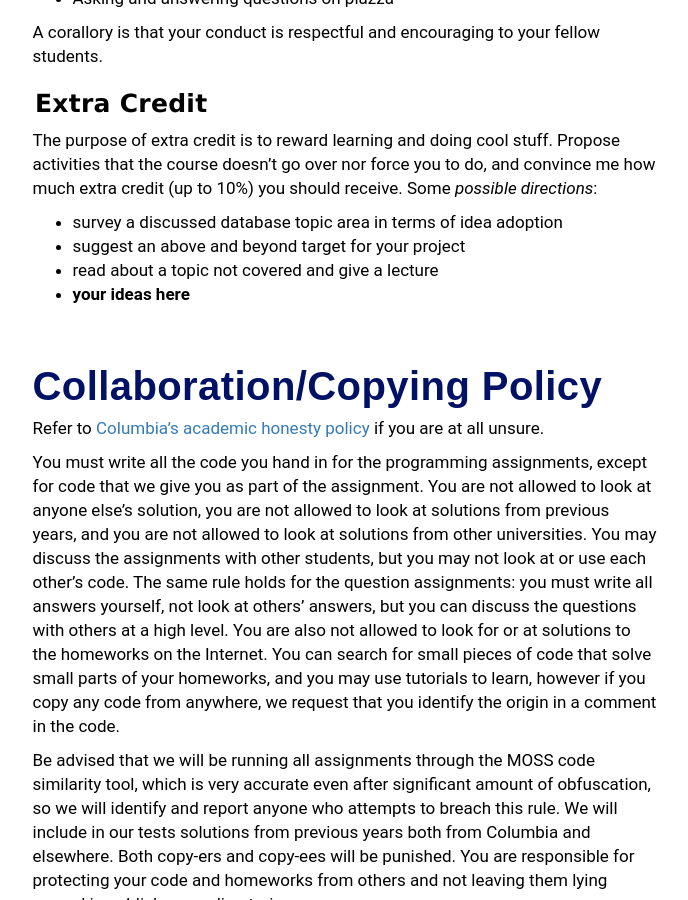
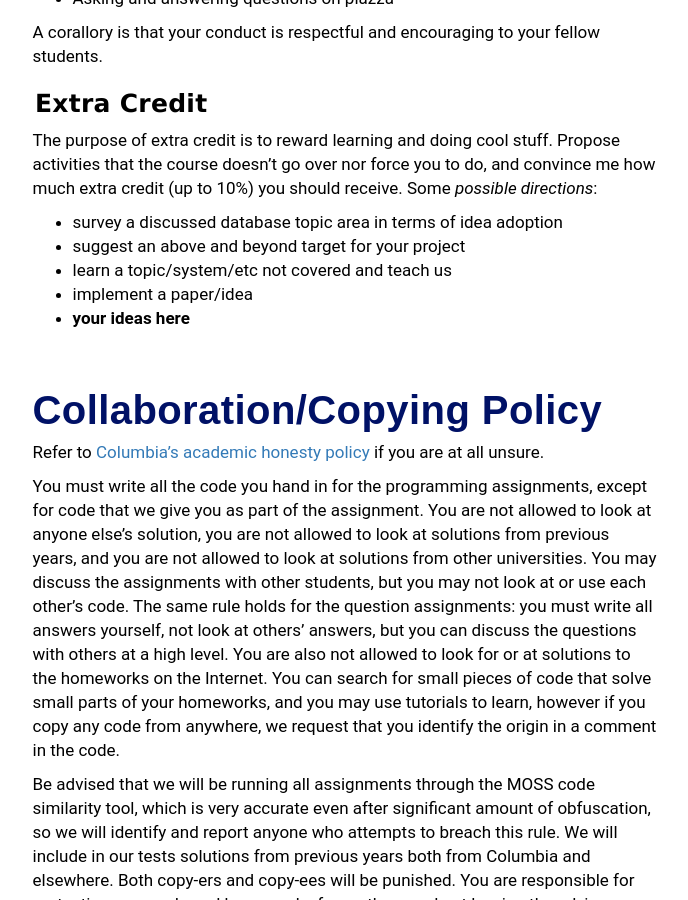
Before and after one commit to columbiadb/columbiadb.github.io, a Jekyll site: the page built from syllabus.md, in a window 1280 px wide and 900 px high, scrolled down 1715 px. Shown: the whole window, without its empty margins (295-983 px from the left). Built offline with Jekyll 4.4.1, drawn with Linux system fonts in a browser that asks for light colours.

Commit message:
lazy commit msg

```diff
--- a/syllabus.md
+++ b/syllabus.md
@@ -75,7 +75,8 @@ The purpose of extra credit is to reward learning and doing cool stuff.  Propose
 
 * survey a discussed database topic area in terms of idea adoption
 * suggest an above and beyond target for your project
-* read about a topic not covered and give a lecture
+* learn a topic/system/etc not covered and teach us
+* implement a paper/idea
 * __your ideas here__
 
 
```
